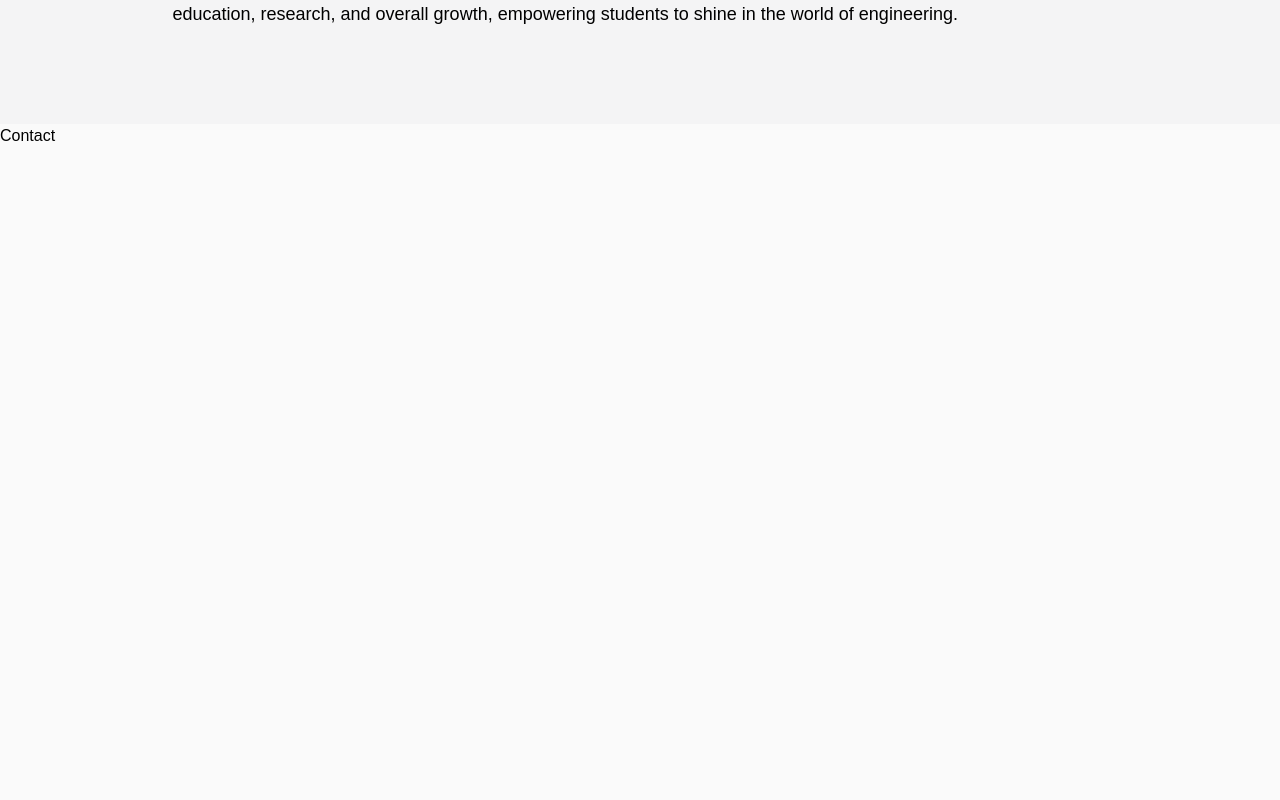
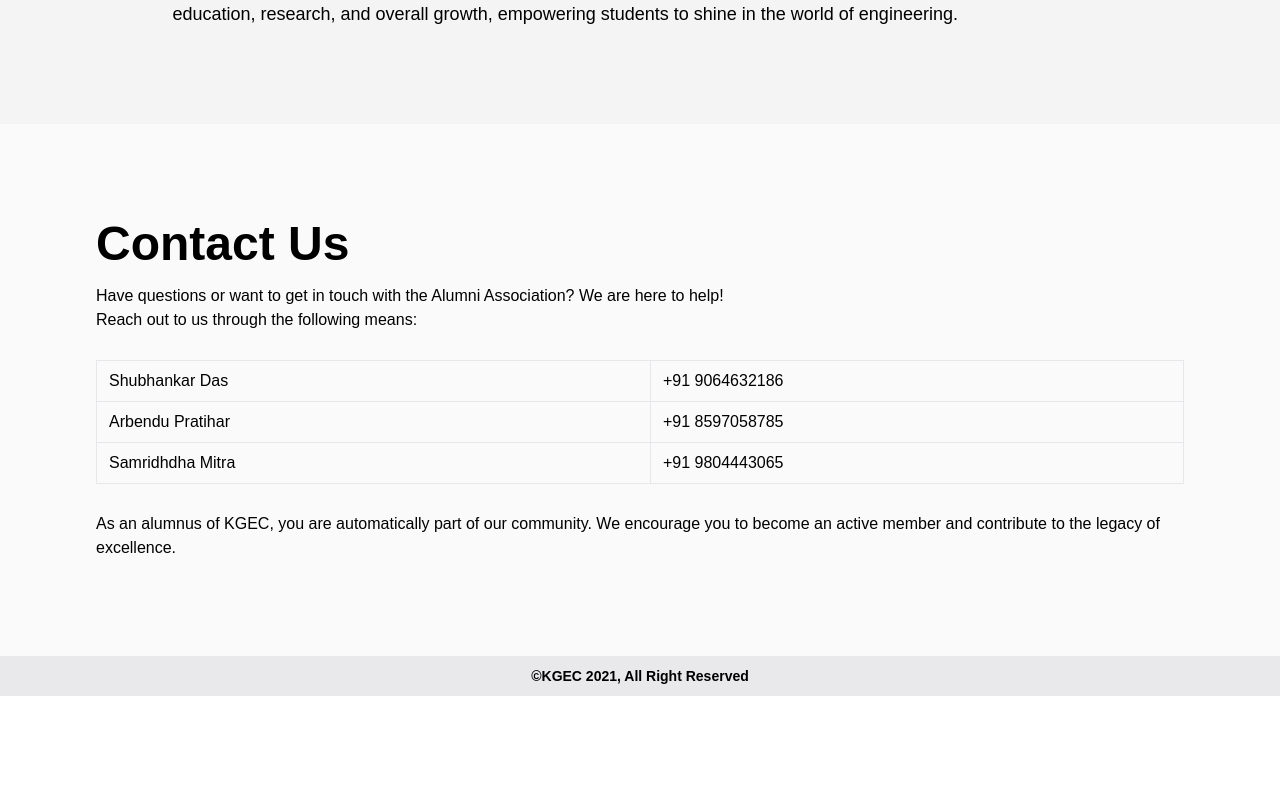
Before and after one commit to kgec-alumni-interaction-cell/website, a Next.js app: page / in a window 1280 px wide. Shown: the part 2200-3000 px from the top of the page. After the commit the page ends 2896 px from the top, so only its background shows below. Built offline with nearby package versions, Linux system fonts and the light colour scheme; a web font is replaced by a local one.

Commit message:
feat: updated the contact us section

```diff
--- a/src/components/home/contact/index.tsx
+++ b/src/components/home/contact/index.tsx
@@ -1,7 +1,36 @@
 export default function HomeContact() {
-    return (
-      <section className="h-[calc(100vh-12px)] bg-zinc-50 min-w-full flex flex-col">
-        <p>Contact</p>
-      </section>
-    );
-  }
+  return (
+    <section className=" bg-zinc-50 min-w-full flex flex-col p-8 lg:p-24">
+      <h2 className="text-[2rem] lg:text-[3rem] font-black mb-4 leading-none">
+        Contact Us
+      </h2>
+      <p>
+        Have questions or want to get in touch with the Alumni Association? We
+        are here to help!
+      </p>
+      <p>Reach out to us through the following means:</p>
+      <table className="table-fixed border my-7">
+        <tbody>
+          <tr className="border-b">
+            <td className="border-r py-2 px-3">Shubhankar Das</td>
+            <td className="py-2 px-3">+91 9064632186</td>
+          </tr>
+          <tr className="border-b">
+            <td className="border-r py-2 px-3">Arbendu Pratihar</td>
+            <td className="py-2 px-3">+91 8597058785</td>
+          </tr>
+          <tr className="border-b">
+            <td className="border-r py-2 px-3">Samridhdha Mitra </td>
+            <td className="py-2 px-3">+91 9804443065</td>
+          </tr>
+        </tbody>
+      </table>
+
+      <p>
+        As an alumnus of KGEC, you are automatically part of our community. We
+        encourage you to become an active member and contribute to the legacy of
+        excellence.
+      </p>
+    </section>
+  );
+}
```
